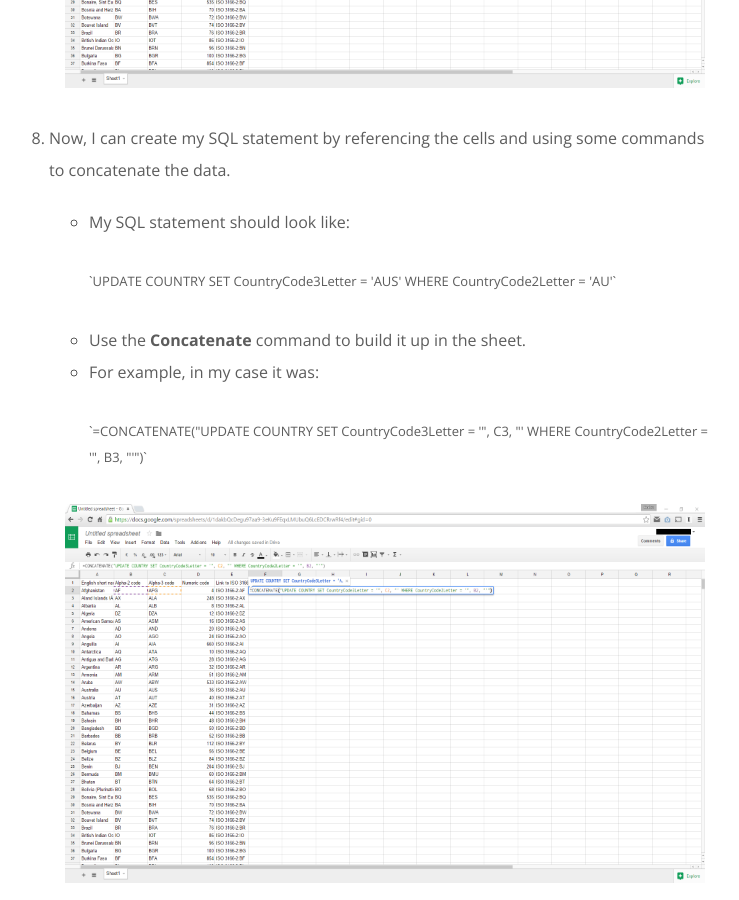
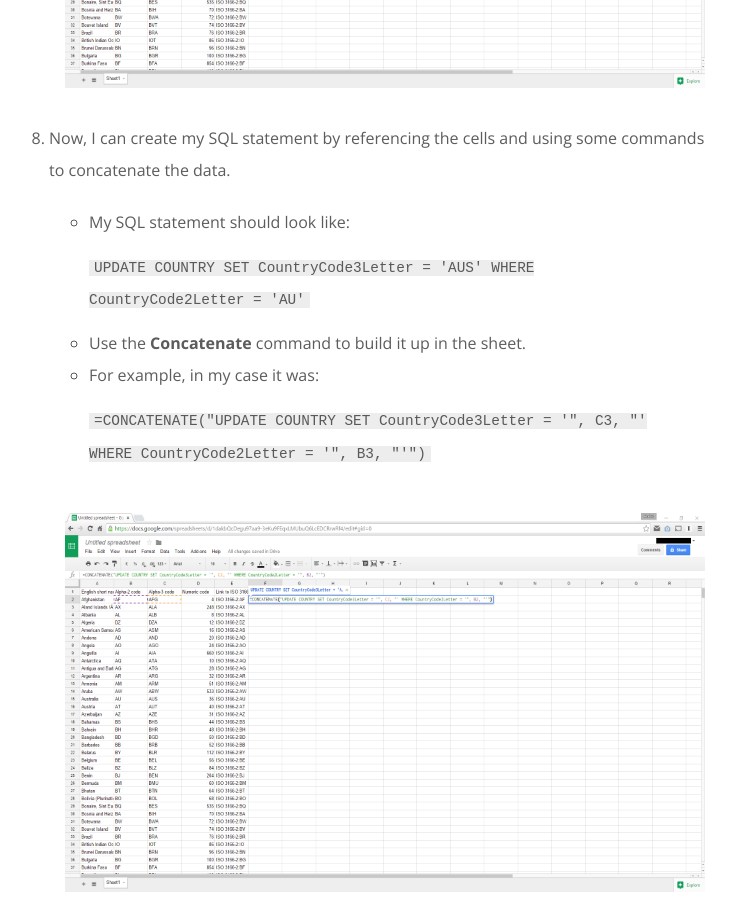
Before and after one commit to prabuw/prabuw.github.io, a Jekyll site: the page built from _posts/2015-11-11-extracting-data-out-of-an-html-table.markdown, in a window 1280 px wide and 900 px high, scrolled down 2247 px. Shown: the whole window, without its empty margins (255-994 px from the left). Built offline with Jekyll 4.4.1, drawn with Linux system fonts in a browser that asks for light colours; comment, search, counter and statistics services are not loaded.

Commit message:
Update 2015-11-11-extracting-data-out-of-an-html-table.markdown

```diff
--- a/_posts/2015-11-11-extracting-data-out-of-an-html-table.markdown
+++ b/_posts/2015-11-11-extracting-data-out-of-an-html-table.markdown
@@ -58,14 +58,13 @@ There are roughly **190+ countries** in the table that each required SQL script
 8. Now, I can create my SQL statement by referencing the cells and using some commands to concatenate the data.
 
     - My SQL statement should look like:
-    <div style="padding: 10px 0 10px 40px;font-size:13px;">
+
         `UPDATE COUNTRY SET CountryCode3Letter = 'AUS' WHERE CountryCode2Letter = 'AU'`
-    </div>
+
     - Use the **Concatenate** command to build it up in the sheet.
     - For example, in my case it was:
-    <div style="padding: 10px 0 10px 40px;font-size:13px;">
+
         `=CONCATENATE("UPDATE COUNTRY SET CountryCode3Letter = '", C3, "' WHERE CountryCode2Letter = '", B3, "'")`
-    </div>
 
     <div class="centered">
         <img src="/images/google-sheets-create-query.png"  alt="Create query" style="width: 640px; height: 379px"/>
```
